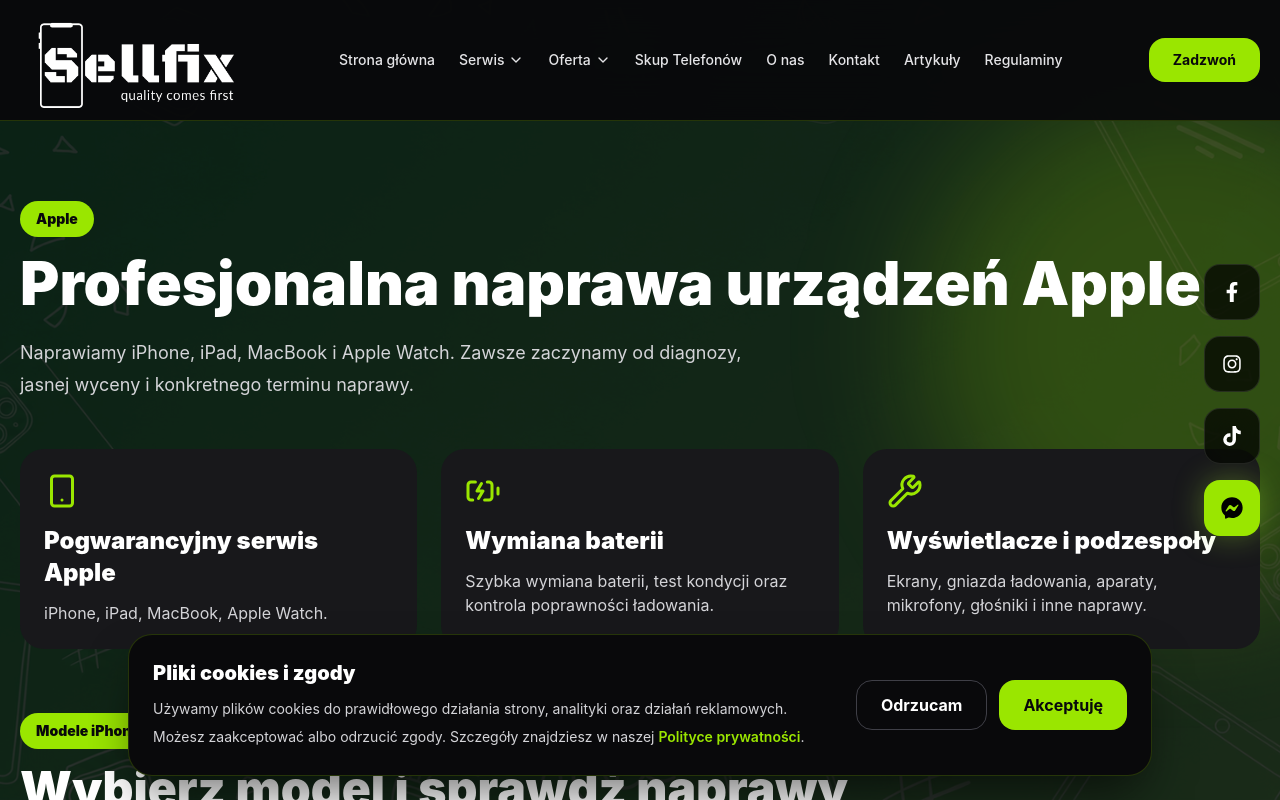
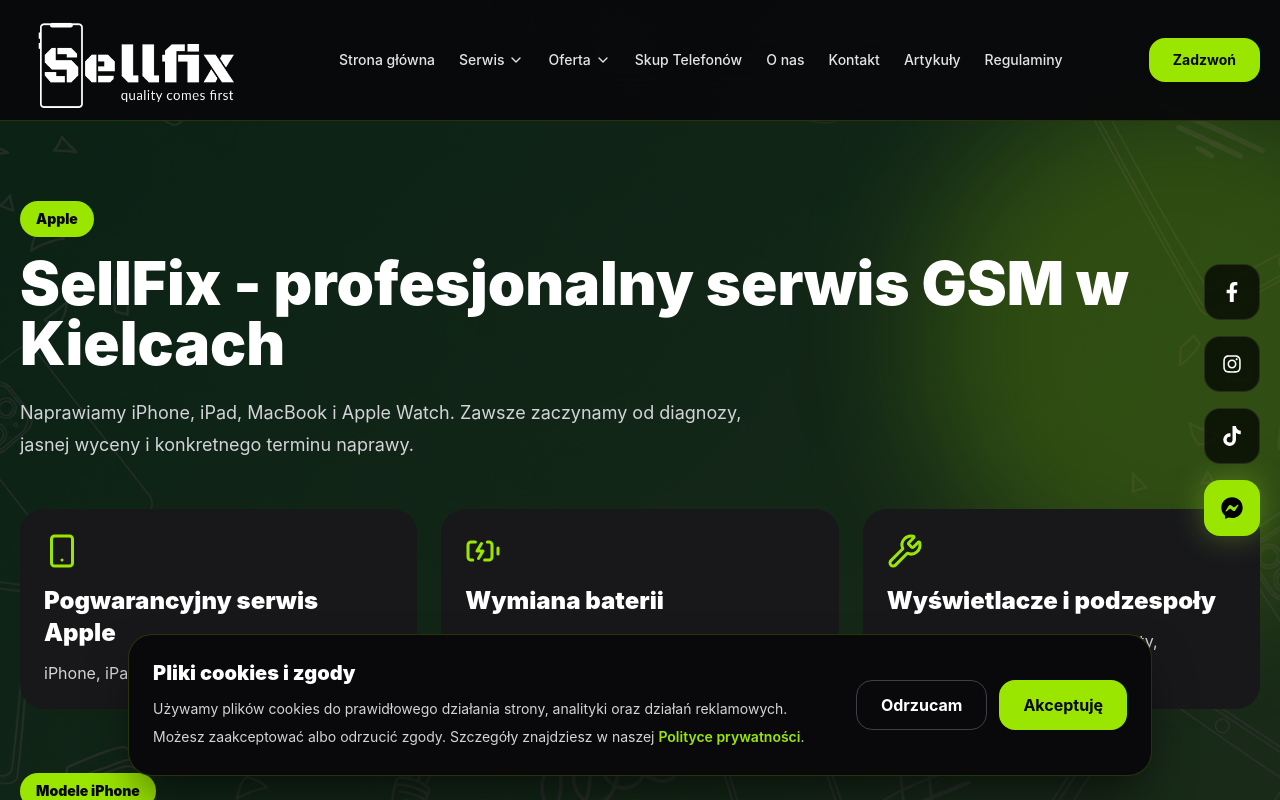
Before and after one commit to sellfixpl/sellfix-www, a React (Vite) app: page /serwis/apple in a window 1280 px wide. Shown: the top 800 px of the page. Built offline with nearby package versions, Linux system fonts and the light colour scheme.

Commit message:
Dodaj przekierowanie starej strony Netlify

```diff
--- a/src/strony/SerwisApple.jsx
+++ b/src/strony/SerwisApple.jsx
@@ -70,7 +70,7 @@
           </div>
 
           <h1 className="text-5xl font-black md:text-6xl">
-            Profesjonalna naprawa urządzeń Apple
+            SellFix - profesjonalny serwis GSM w Kielcach
           </h1>
 
           <p className="mt-6 max-w-3xl text-lg leading-8 text-zinc-300">
```
